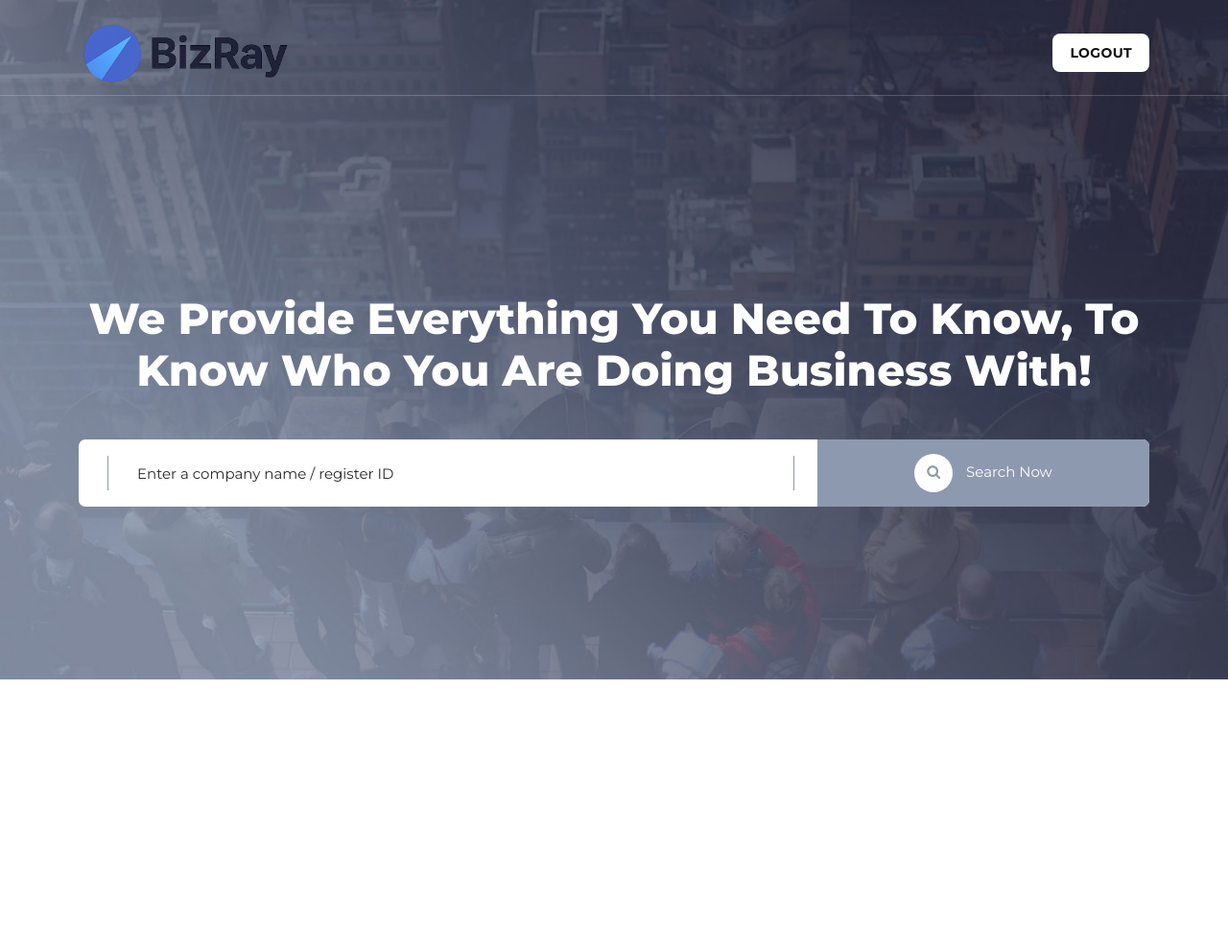
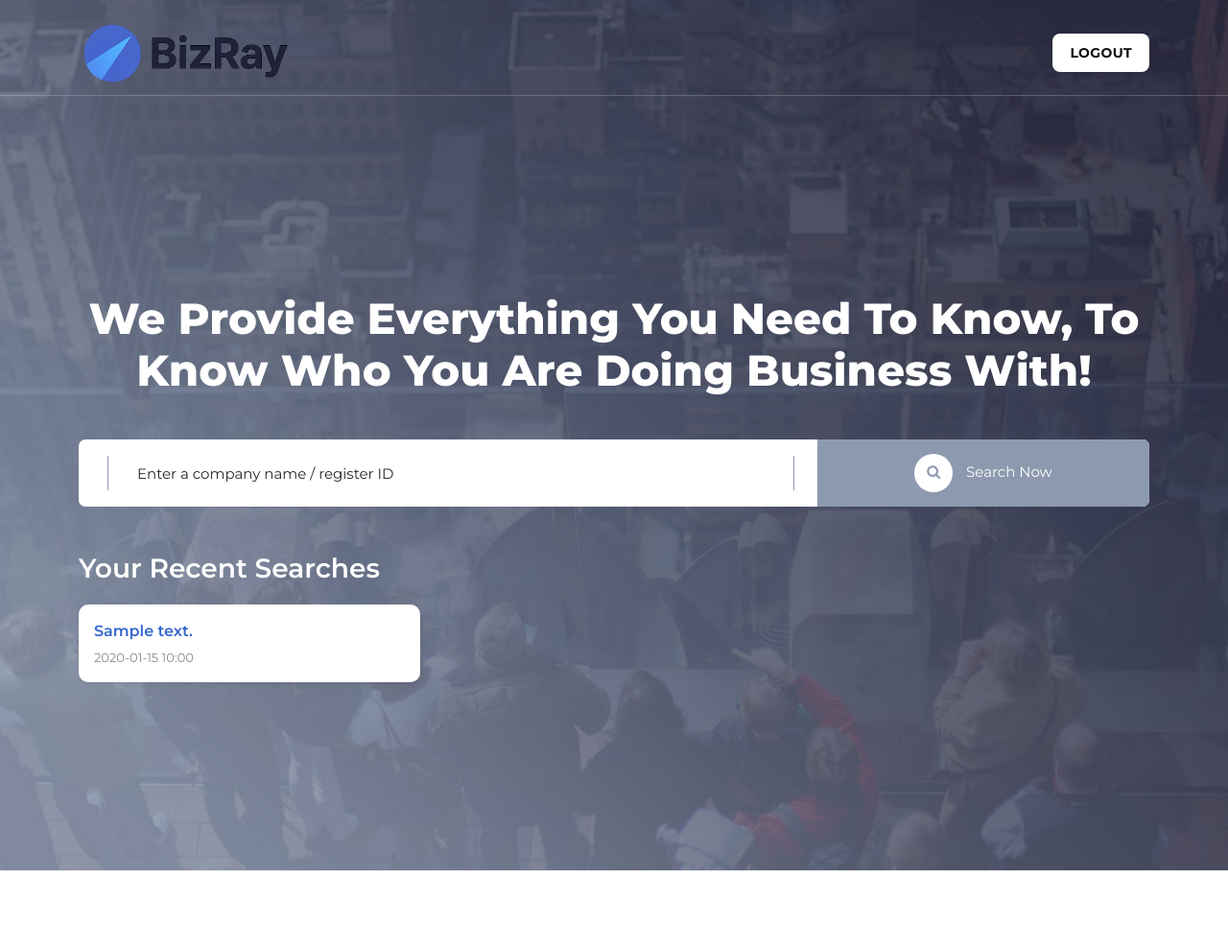
Before and after one commit to IMC-Krems-BizRay/BizRay, a Flask app: page / in a window 1280 px wide. Shown: the whole page at 96% size. Before the commit the page ends 709 px from the top, so only its background shows below. Run offline with Flask 3, Linux system fonts and the light colour scheme; the visitor is signed in with stand-in values (Sample User, id 1); tables that the repository leaves empty hold one stand-in row (values such as "Sample post"); some libraries are stand-ins or nearby versions.

Commit message:
Edit database and files to store user searches

```diff
--- a/frontend-flask/app/routes.py
+++ b/frontend-flask/app/routes.py
@@ -1,6 +1,6 @@
 from .utils import fetch_companies, get_company_data, get_risk_indicators
 from flask import Blueprint, render_template, request, redirect, url_for, flash, session, abort
-from .models import db, User, bcrypt
+from .models import db, User, bcrypt, SearchHistory
 
 main = Blueprint("main", __name__)
 
@@ -8,7 +8,25 @@ main = Blueprint("main", __name__)
 
 @main.route("/")
 def index():
-    return render_template("index.html", page='index', logged_in=session.get("logged_in"))
+    user_id = session.get("user_id")
+    recent = []
+
+    if user_id:
+        recent = (
+            SearchHistory.query
+            .filter_by(user_id=user_id)
+            .order_by(SearchHistory.created_at.desc())
+            .limit(5)
+            .all()
+        )
+
+    return render_template(
+        "index.html",
+        page='index',
+        logged_in=session.get("logged_in"),
+        recent_searches=recent
+    )
+
 
 @main.route("/login", methods=["GET", "POST"])
 def login():
@@ -86,6 +104,14 @@ def search_results():
         print(f"Error while fetching or processing results: {e}")
         # fallback values if something goes wrong
         result = {'total_pages': 1, 'companies': []}
+
+    # Store search for logged-in users (only once per query, when on page 1)
+    if session.get("logged_in") and query and page == 1:
+        user_id = session.get("user_id")
+        if user_id:
+            entry = SearchHistory(search_text=query, user_id=user_id)
+            db.session.add(entry)
+            db.session.commit()
 
 
     return render_template(
--- a/frontend-flask/app/templates/index.html
+++ b/frontend-flask/app/templates/index.html
@@ -1,15 +1,18 @@
 {% extends "base.html" %}
 
 {% block content %}
+
   <!-- ***** Main Banner Start ***** -->
   <div class="main-banner">
     <div class="container">
       <div class="row">
+
         <div class="col-lg-12">
           <div class="top-text header-text">
             <h2>We provide everything you need to know, to know who you are doing business with!</h2>
           </div>
         </div>
+
         <div class="col-lg-12">
           <form id="search-form" name="gs" method="get" role="search" action="{{ url_for('main.search_results') }}">
             <div class="row">
@@ -29,6 +32,46 @@
             </div>
           </form>
         </div>
+
+        <!-- ========================================================= -->
+        <!-- RECENT SEARCHES (SEPARATE CARDS)                         -->
+        <!-- ========================================================= -->
+
+        {% if logged_in and recent_searches %}
+        <div class="col-lg-12 mt-5">
+
+          <!-- Beautiful title -->
+          <h3 style="font-weight: 600; color: white; margin-bottom: 20px;">
+            Your Recent Searches
+          </h3>
+
+          <!-- Grid of little cards -->
+          <div class="row">
+
+            {% for s in recent_searches %}
+            <div class="col-md-4 mb-3">
+              <div class="p-3 shadow-sm"
+                   style="background: #ffffff; border-radius: 10px;">
+
+                <!-- Search Text -->
+                <a href="{{ url_for('main.search_results', query=s.search_text) }}"
+                   style="font-size: 16px; font-weight: 600; color: #3366cc; text-decoration: none;">
+                  {{ s.search_text }}
+                </a>
+
+                <!-- Timestamp -->
+                <div style="font-size: 13px; color: #888; margin-top: 6px;">
+                  {{ s.created_at.strftime('%Y-%m-%d %H:%M') }}
+                </div>
+
+              </div>
+            </div>
+            {% endfor %}
+
+          </div> <!-- row end -->
+        </div>
+        {% endif %}
+
       </div>
     </div>
   </div>
--- a/frontend-flask/app/templates/register.html
+++ b/frontend-flask/app/templates/register.html
@@ -30,7 +30,7 @@
               <input type="password" class="form-control" id="confirm_password" name="confirm_password" placeholder="Confirm your password" required>
             </div>
 
-            <button type="submit" class="main-button w-100">Register</button>
+            <button type="submit" class="btn btn-primary w-100">Register</button>
           </form>
 
           <div class="text-center mt-3">
```
Also changed, not shown: frontend-flask/app/models.py (+14 -0 lines).
